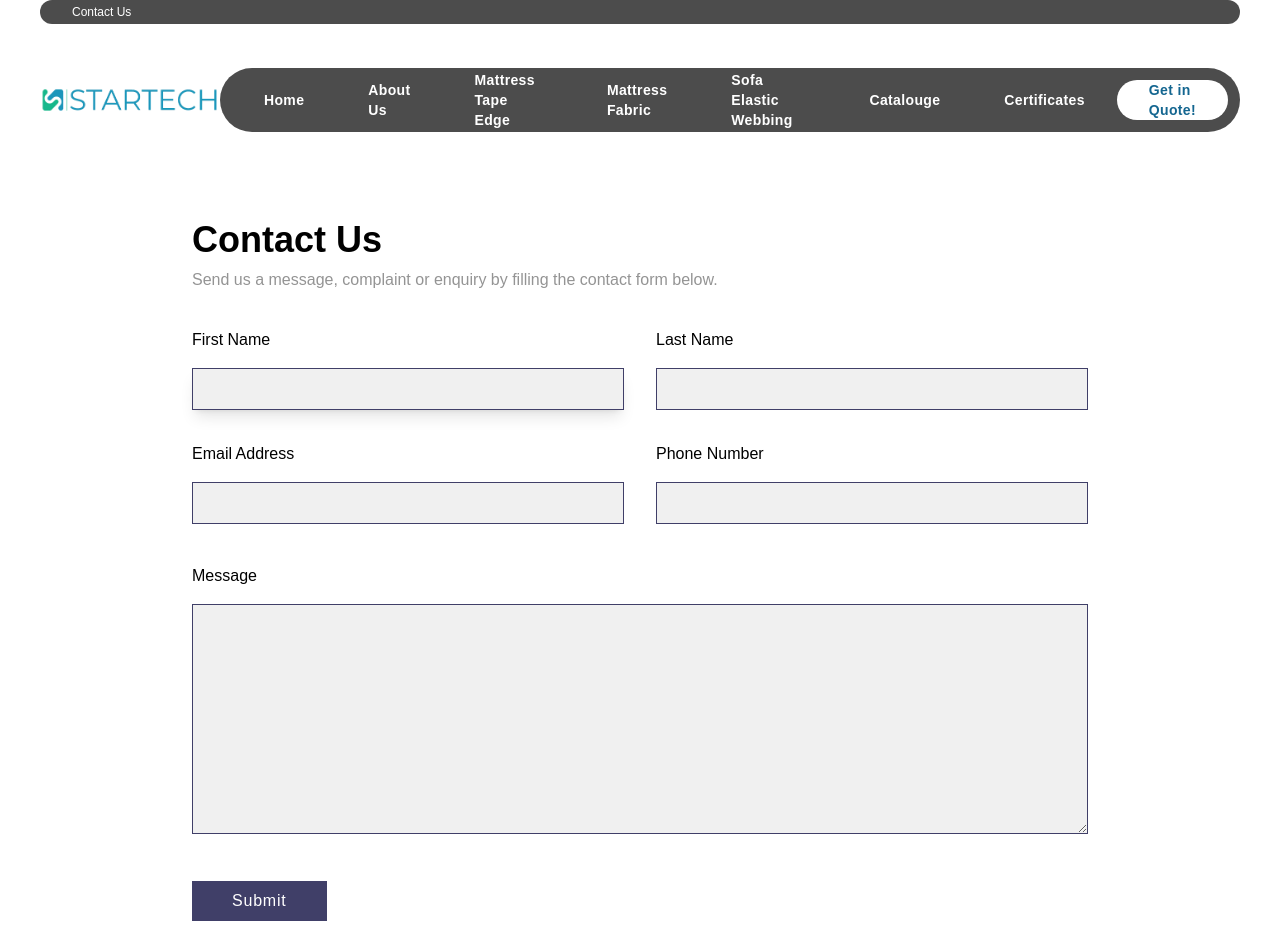
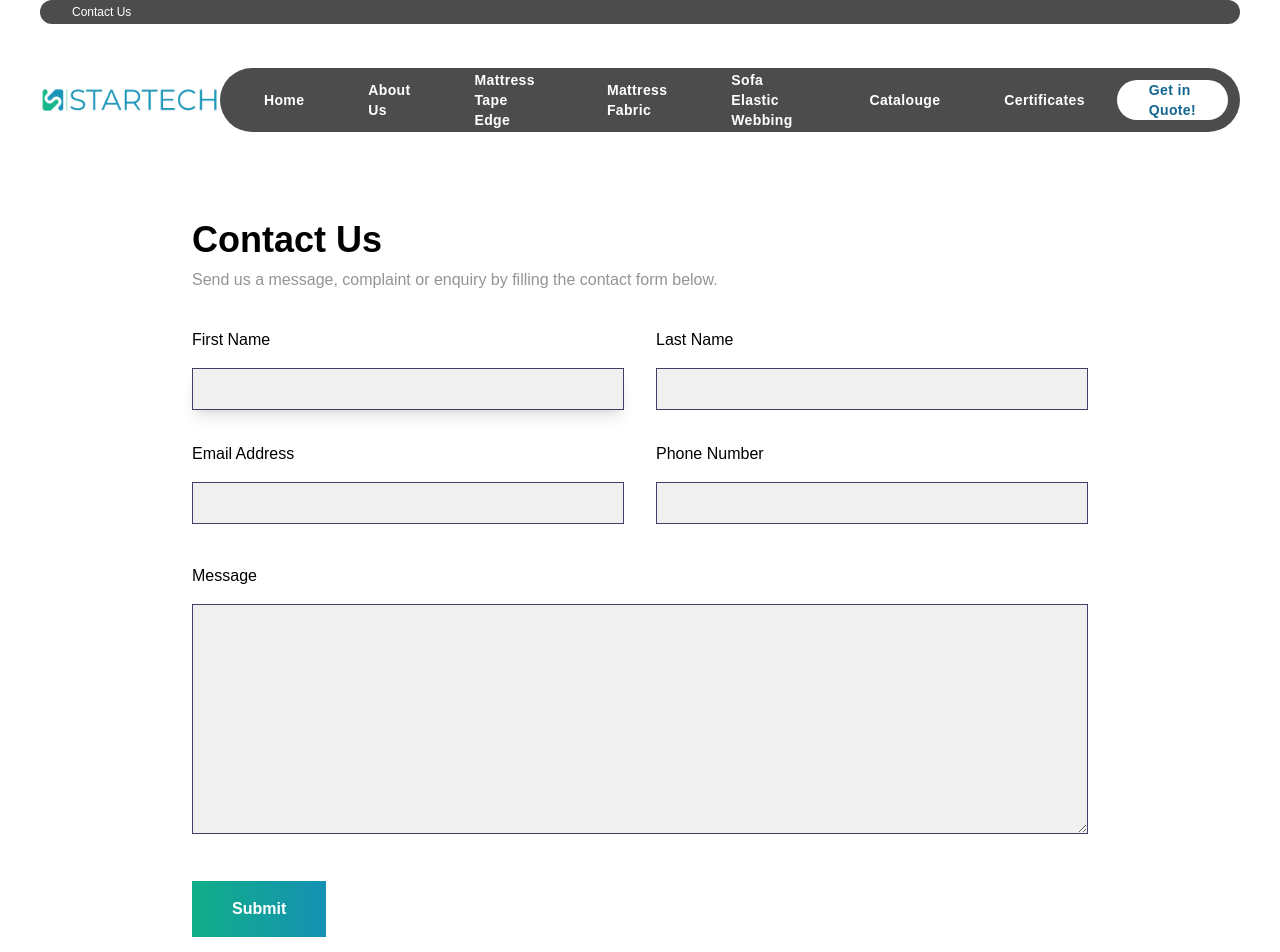
Before and after one commit to GhazanfarGw/Star-Tech, a React (Create React App) app: page /contact-us in a window 1280 px wide. Shown: the top 952 px of the page. Built offline with nearby package versions, Linux system fonts and the light colour scheme.

Commit message:
Update Contact.jsx

```diff
--- a/src/Home/Contact.jsx
+++ b/src/Home/Contact.jsx
@@ -125,7 +125,7 @@ const Contact = () => {
                                 />
                             </div>
                             <div className='items-center'>
-                                <button className='bg-[#403F68] px-10 tracking-wider py-2 md:mt-10 mt-5 text-white' type="submit">
+                                <button className='bg-gradient-to-r from-[#11AE88] to-[#1591B3] text-white md:px-10 md:py-4 py-2 px-8 justify-center mx-auto md:mt-10 mt-5 text-center md:font-semibold' type="submit">
                                     {loading ? 'Loading...' : 'Submit'}
                                 </button>
                             </div>
```
